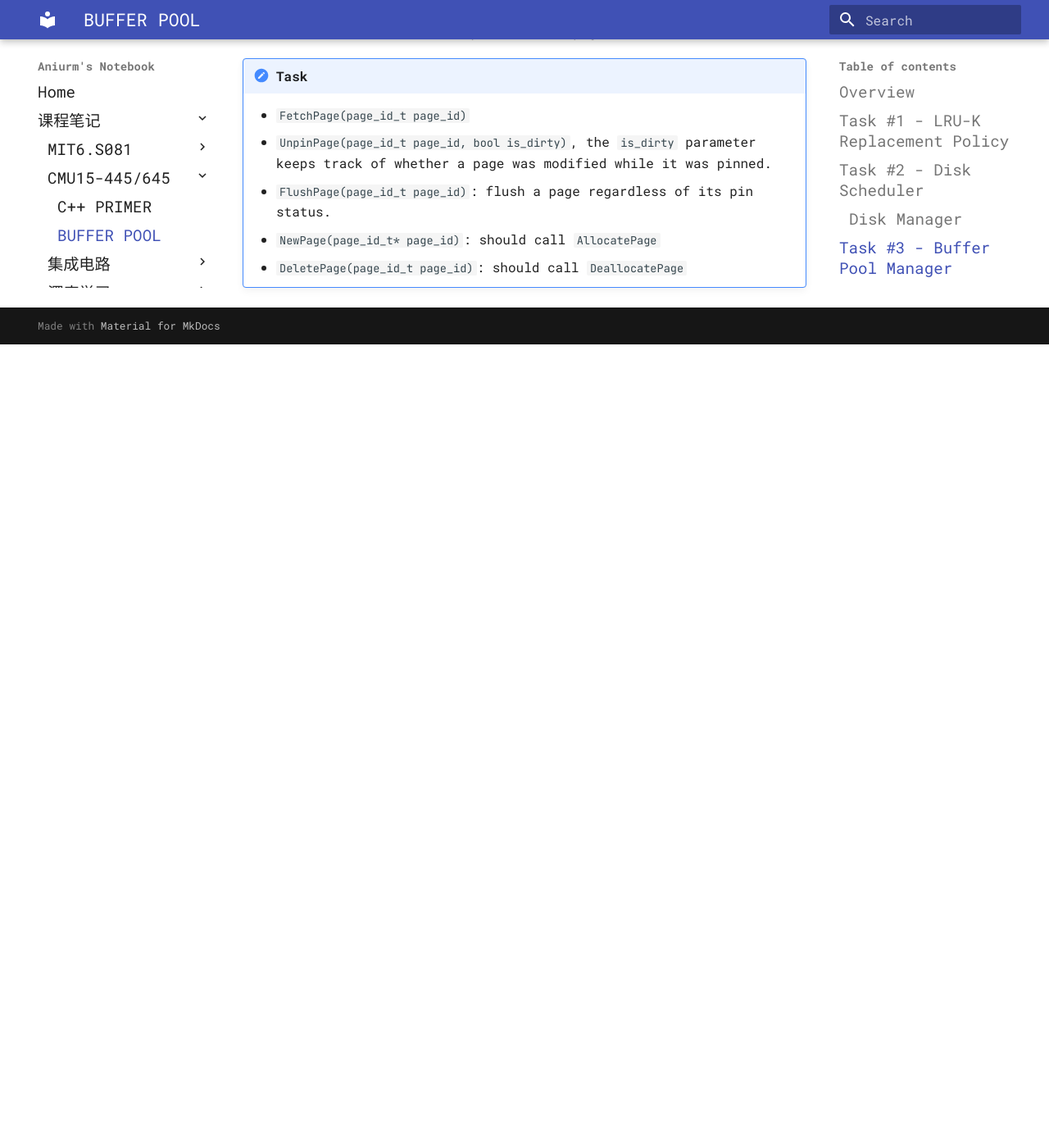
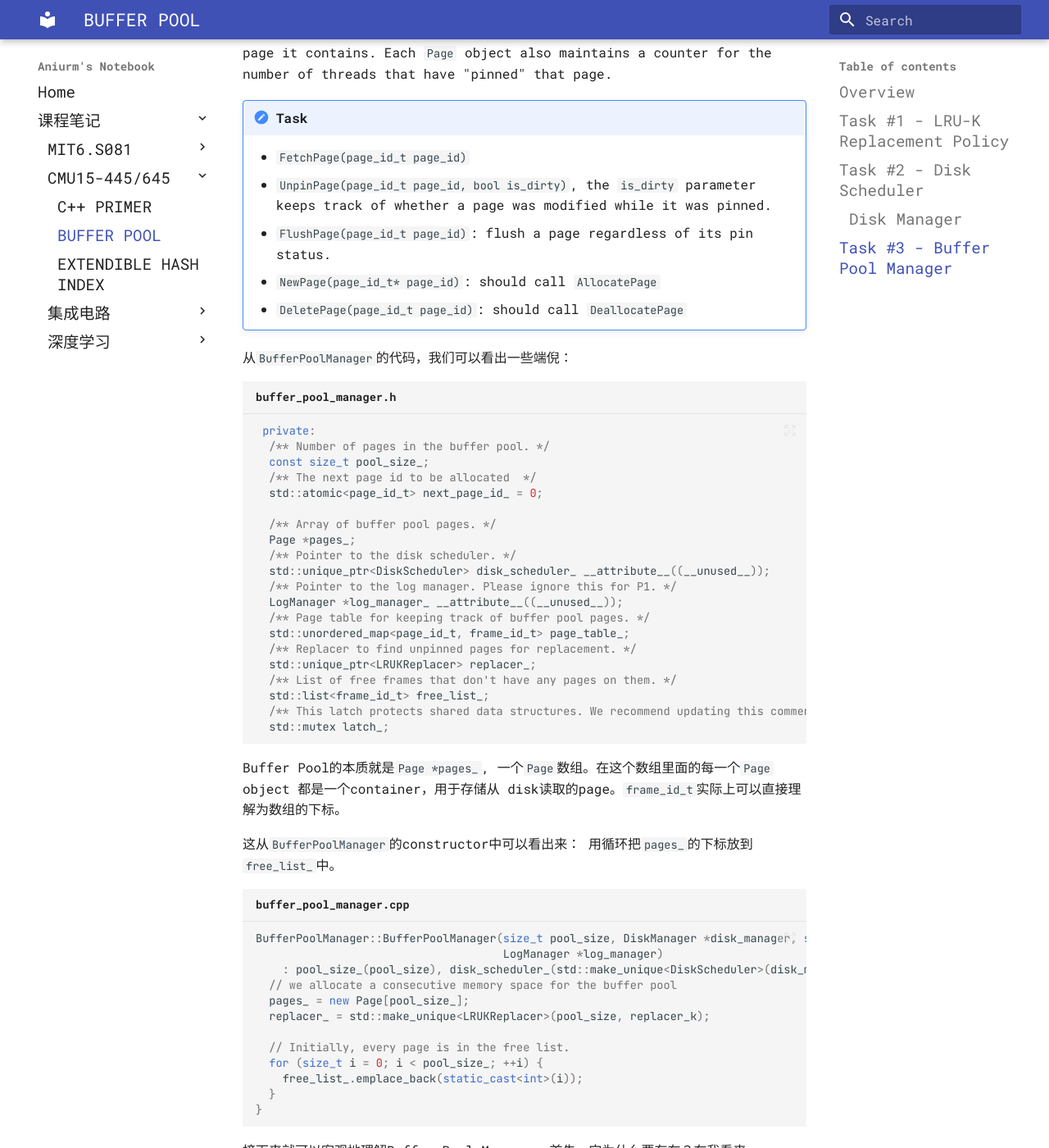
Before and after one commit to Aniurm/notebook, an MkDocs documentation site: the page built from docs/course_notes/cmu15445/buffer-pool.md, in a window 1280 px wide and 1400 px high, scrolled down 3326 px. Shown: the whole window at 82% size. Built offline with MkDocs 1.6.1 and Material for MkDocs 9.7.7, drawn with Linux system fonts in a browser that asks for light colours; some web fonts are replaced; before the commit the page ends 3746 px from its top, so only the background shows below that; some of the changed text lies outside the part shown.

Commit message:
feat(db): finish p1

````diff
--- a/docs/course_notes/cmu15445/buffer-pool.md
+++ b/docs/course_notes/cmu15445/buffer-pool.md
@@ -28,7 +28,7 @@
 
 * `Size()`：返回`curr_size_`
 * `SetEvictable`：修改`LRUKNode`的数据，维护两个`std::list<frame_id_t>`，修改`curr_size_`等信息。
-* `Remove`：把`LRUKNode`中的history清空，维护两个`std::list<frame_id_t>`。
+* `Remove`：我直接把`LRUKNode`删掉了，维护`std::list<frame_id_t>`等数据。当Buffer Pool Manager调用`DeletePage`时，会调用`Remove`，这表明Buffer Pool不再关心这个frame，所以可以直接删掉。
 * `RecordAccess`：修改`LRUKNode`中的history，维护两个`std::list<frame_id_t>`。
 * `Evict`：先删去访问次数小于K的list的第一个元素（FIFO），如果访问次数都大于K，那么遍历访问次数大于K的list，找到backward k-distance最大的frame_id，然后删除这个frame_id。时间复杂度$O(n)$。
 
@@ -69,3 +69,94 @@
     * `FlushPage(page_id_t page_id)`: flush a page regardless of its pin status.
     * `NewPage(page_id_t* page_id)`: should call `AllocatePage`
     * `DeletePage(page_id_t page_id)`: should call `DeallocatePage`
+
+从`BufferPoolManager`的代码，我们可以看出一些端倪：
+```cpp title="buffer_pool_manager.h"
+ private:
+  /** Number of pages in the buffer pool. */
+  const size_t pool_size_;
+  /** The next page id to be allocated  */
+  std::atomic<page_id_t> next_page_id_ = 0;
+
+  /** Array of buffer pool pages. */
+  Page *pages_;
+  /** Pointer to the disk scheduler. */
+  std::unique_ptr<DiskScheduler> disk_scheduler_ __attribute__((__unused__));
+  /** Pointer to the log manager. Please ignore this for P1. */
+  LogManager *log_manager_ __attribute__((__unused__));
+  /** Page table for keeping track of buffer pool pages. */
+  std::unordered_map<page_id_t, frame_id_t> page_table_;
+  /** Replacer to find unpinned pages for replacement. */
+  std::unique_ptr<LRUKReplacer> replacer_;
+  /** List of free frames that don't have any pages on them. */
+  std::list<frame_id_t> free_list_;
+  /** This latch protects shared data structures. We recommend updating this comment to describe what it protects. */
+  std::mutex latch_;
+```
+
+Buffer Pool的本质就是`Page *pages_`, 一个`Page`数组。在这个数组里面的每一个`Page` object 都是一个container，用于存储从
+disk读取的page。`frame_id_t`实际上可以直接理解为数组的下标。
+
+这从`BufferPoolManager`的constructor中可以看出来：
+用循环把`pages_`的下标放到`free_list_`中。
+```cpp title="buffer_pool_manager.cpp"
+BufferPoolManager::BufferPoolManager(size_t pool_size, DiskManager *disk_manager, size_t replacer_k,
+                                     LogManager *log_manager)
+    : pool_size_(pool_size), disk_scheduler_(std::make_unique<DiskScheduler>(disk_manager)), log_manager_(log_manager) {
+  // we allocate a consecutive memory space for the buffer pool
+  pages_ = new Page[pool_size_];
+  replacer_ = std::make_unique<LRUKReplacer>(pool_size, replacer_k);
+
+  // Initially, every page is in the free list.
+  for (size_t i = 0; i < pool_size_; ++i) {
+    free_list_.emplace_back(static_cast<int>(i));
+  }
+}
+```
+
+接下来就可以宏观地理解Buffer Pool Manager。首先，它为什么要存在？在我看来，
+Buffer Pool把Disk中的page读取到内存中，这样就可以加快访问速度，减少Disk IO。它抽象了内存和Disk之间的交互，让其他模块不需要关心内存和Disk的交互细节。
+
+如何实现Buffer Pool Manager呢？前面已经完成了基本的组件，现在只需要把它们组合起来就可以了。当Buffer Pool Manager
+需要与Disk交互时，它会把`DiskRequest`发送给`DiskScheduler`，等`DiskScheduler`处理完毕后，`DiskScheduler`通知
+`BufferPoolManager`。 Buffer Pool Manager调用`LRUKReplacer`的接口，记录page的访问情况，根据不同情况配置`SetEvictable`。
+当它需要替换一个page时，它会调用`LRUKReplacer`的`Evict`方法，`LRUKReplacer`会返回一个`frame_id_t`，然后Buffer Pool Manager就可以把这个`frame_id_t`对应的`Page`替换掉。
+
+宏观上理解了Buffer Pool Manager，接下来的细节就不必多说了，GPT和Copilot在实现、测试的过程中可以起到很大的帮助。
+
+最喜欢的一集：
+
+```
+Autograder Score
+100.0 / 100.0
+Passed Tests
+Build.Prepare (0/0)
+Build (0/0)
+Build.ClangFormat (0/0)
+Build.ClangTidy (0/0)
+Build.RelWithDebInfo (0/0)
+BufferPoolManagerTest.SchedulerCheck (0/0)
+LRUKReplacerTest.SampleTest (6/6)
+LRUKReplacerTest.Evict (6/6)
+LRUKReplacerTest.Size (6/6)
+LRUKReplacerTest.ConcurrencyTest (7/7)
+DiskSchedulerTest.ScheduleWriteReadPageTest (7/7)
+DiskSchedulerTest.ScheduleManyWrites (9/9)
+BufferPoolManagerTest.SampleTest (2/2)
+BufferPoolManagerTest.BinaryDataTest (2/2)
+BufferPoolManagerTest.NewPage (2/2)
+BufferPoolManagerTest.UnpinPage (2/2)
+BufferPoolManagerTest.FetchPage (2/2)
+BufferPoolManagerTest.DeletePage (2/2)
+BufferPoolManagerTest.IsDirty (2/2)
+BufferPoolManagerTest.ConcurrencyTest (3/3)
+BufferPoolManagerTest.IntegratedTest (3/3)
+BufferPoolManagerTest.HardTest_1 (6/6)
+BufferPoolManagerTest.HardTest_2 (6/6)
+BufferPoolManagerTest.HardTest_3 (6/6)
+BufferPoolManagerTest.HardTest_4 (6/6)
+Leaderboard.QPS.1 (5/5)
+Leaderboard.QPS.2 (5/5)
+Leaderboard.QPS.3 (5/5)
+Leaderboard.Summary (0/0)
+```
--- /dev/null
+++ b/docs/course_notes/cmu15445/hash-index.md
@@ -0,0 +1 @@
+# EXTENDIBLE HASH INDEX
--- a/mkdocs.yml
+++ b/mkdocs.yml
@@ -22,6 +22,7 @@
       - CMU15-445/645:
           - course_notes/cmu15445/primer.md
           - course_notes/cmu15445/buffer-pool.md
+          - course_notes/cmu15445/hash-index.md
       - 集成电路:
           - course_notes/ic/mos-physic.md
           - course_notes/ic/mos-small-signal.md
````
